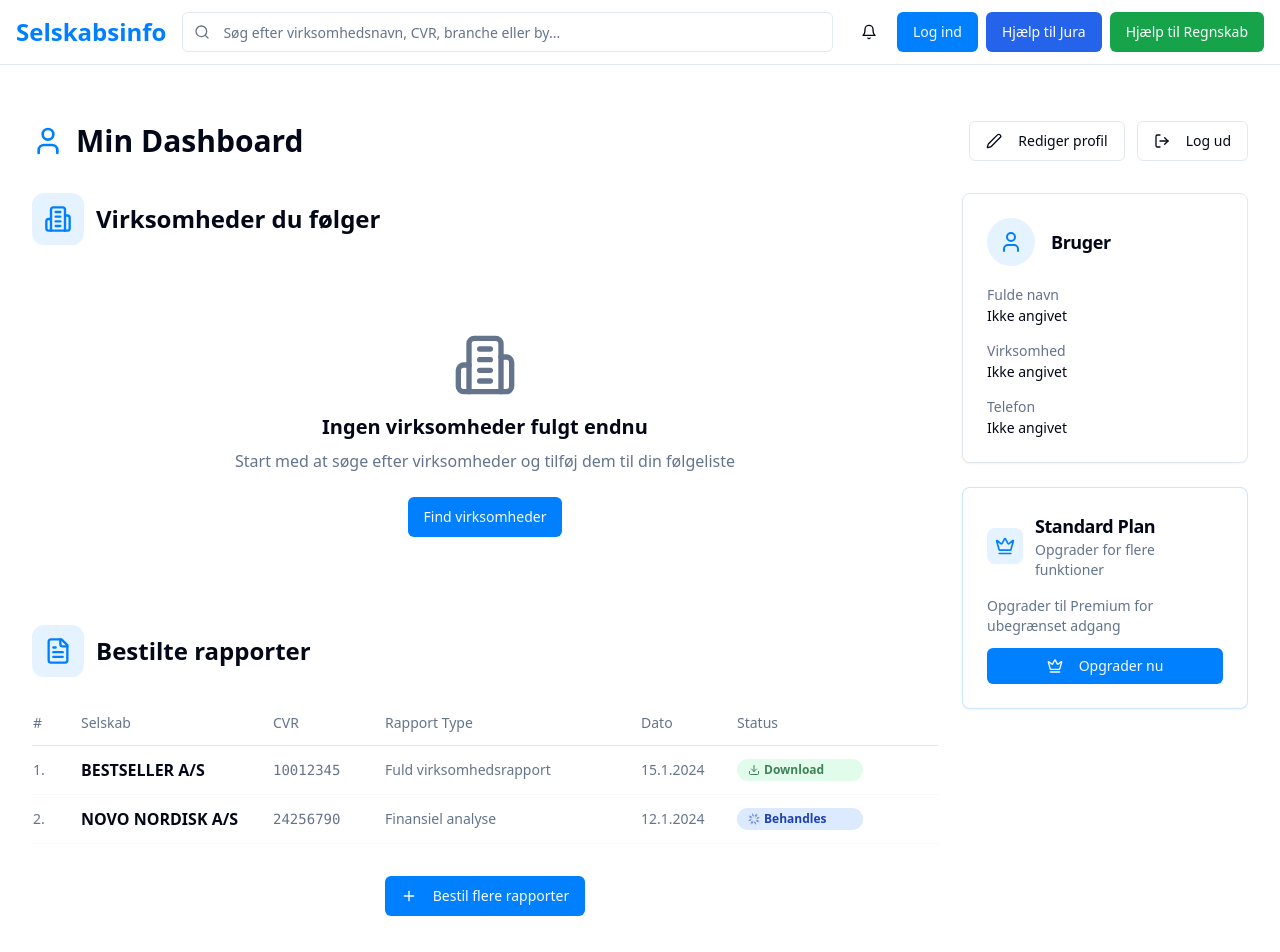
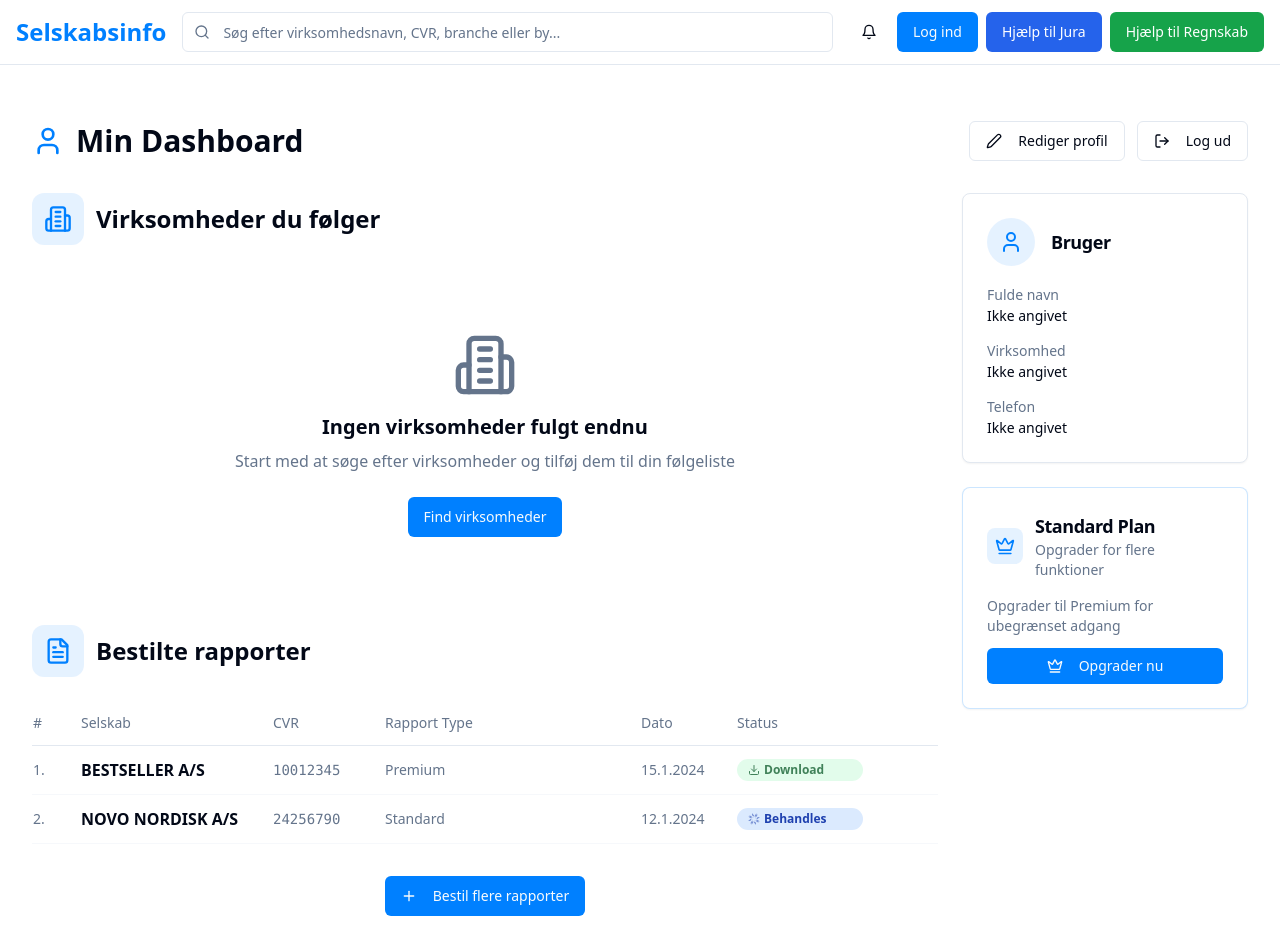
Before and after one commit to Marcximus/dansk-firma-finder, a React (Vite) app: page /profil in a window 1280 px wide. Shown: the top 952 px of the page. Built offline with nearby package versions, Linux system fonts and the light colour scheme.

Commit message:
Update Rapport Type display

```diff
--- a/src/pages/ProfilePage.tsx
+++ b/src/pages/ProfilePage.tsx
@@ -359,7 +359,7 @@ const ProfilePage: React.FC = () => {
       id: '1',
       company_name: 'BESTSELLER A/S',
       company_cvr: '10012345',
-      report_type: 'Fuld virksomhedsrapport',
+      report_type: 'Premium',
       order_date: '2024-01-15',
       status: 'ready',
       download_url: '/reports/bestseller-report.pdf'
@@ -368,7 +368,7 @@ const ProfilePage: React.FC = () => {
       id: '2',
       company_name: 'NOVO NORDISK A/S',
       company_cvr: '24256790',
-      report_type: 'Finansiel analyse',
+      report_type: 'Standard',
       order_date: '2024-01-12',
       status: 'processing'
     }
```
